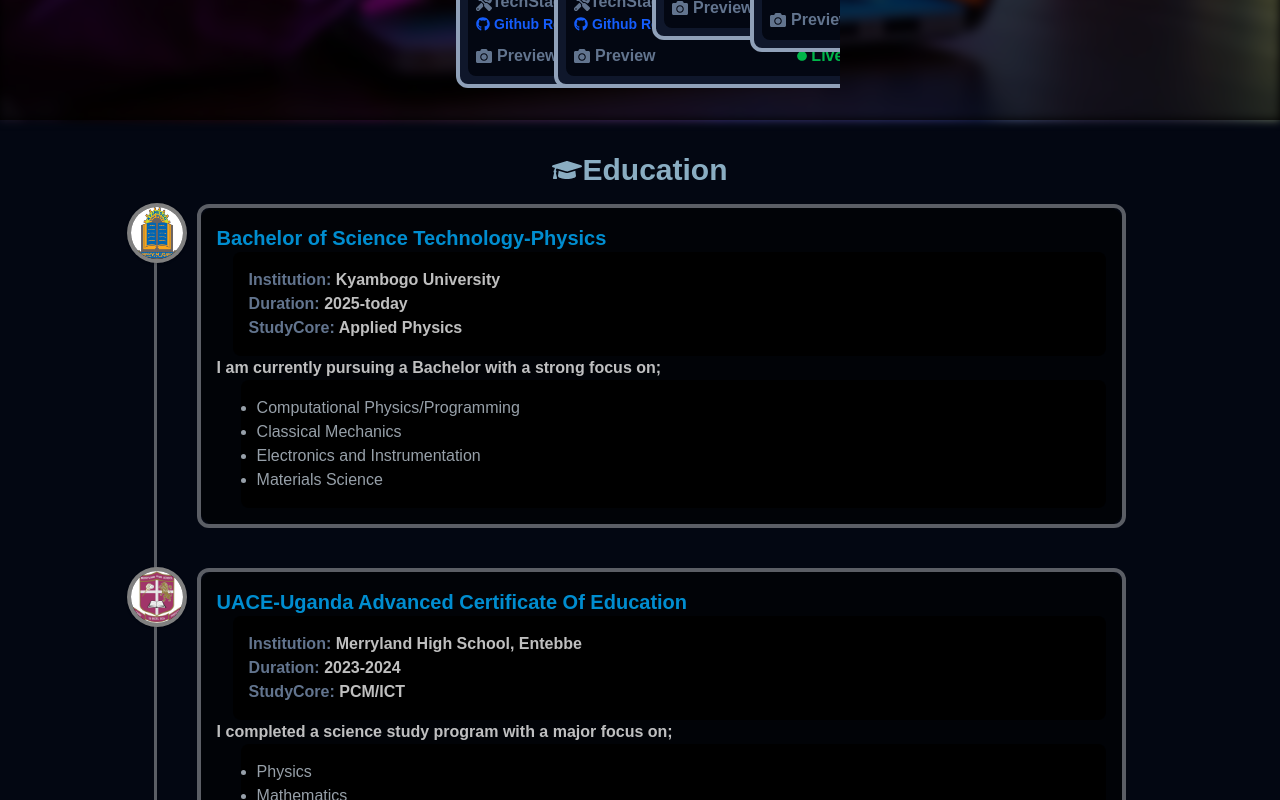
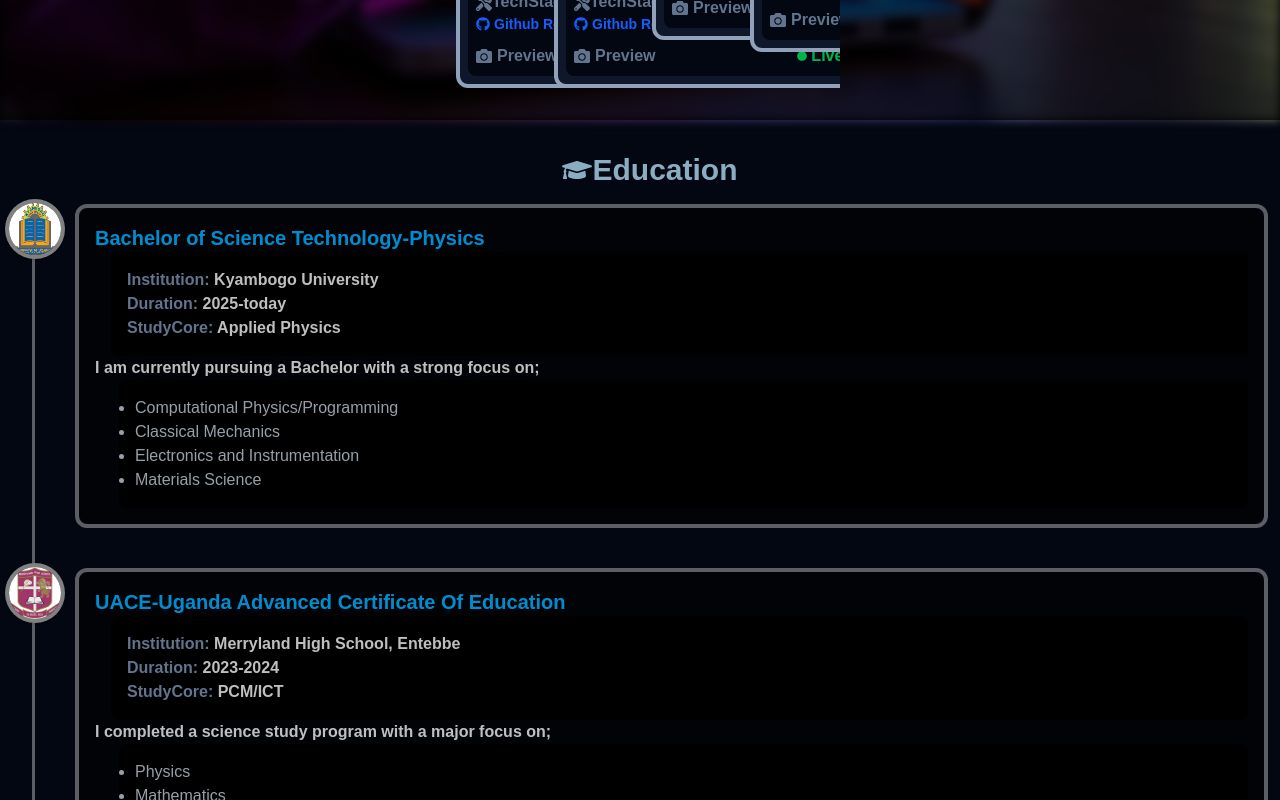
Before and after one commit to Thierry256-dev/Portfolio, a React (Vite) app: page / in a window 1280 px wide. Shown: the part 1860-2660 px from the top of the page. Built offline with nearby package versions, Linux system fonts and the light colour scheme.

Commit message:
Adding animations to education section

```diff
--- a/src/App.jsx
+++ b/src/App.jsx
@@ -24,6 +24,9 @@ function App() {
 
   const projectNavRef = useRef(null);
   const isProjectNavInView = useInView(projectNavRef, { once: true });
+
+  const eduRef = useRef(null);
+  const isEduInView = useInView(eduRef, { once: true });
 
   return (
     <>
@@ -57,6 +60,7 @@ function App() {
           ref={projectRef}
           initial={{ opacity: 0 }}
           animate={isProjectInView ? { opacity: 1 } : {}}
+          transition={{ duration: 1, ease: "easeInOut" }}
           className="flex items-center z-3 text-sky-200/75 pt-5 text-3xl"
         >
           <FaFolderOpen className="inline" />
@@ -68,6 +72,7 @@ function App() {
           ref={projectNavRef}
           initial={{ opacity: 0, y: 200 }}
           animate={isProjectNavInView ? { opacity: 1, y: 0 } : {}}
+          transition={{ duration: 1, ease: "easeInOut" }}
           className="flex sticky top-0 gap-10 px-8 py-4 z-3 bg-slate-950/75 rounded-full text-stone-300"
         >
           <NavLink
@@ -101,9 +106,15 @@ function App() {
       </section>
       <section
         id="education"
-        className="p-8 bg-gray-950 h-auto flex flex-col justify-center items-center"
+        className="pt-8 pl-8 pr-3 pb-8 bg-gray-950 h-auto flex flex-col justify-center items-center"
       >
-        <h1 className="flex items-center z-3 text-sky-200/75 pb-4 font-bold text-3xl">
+        <h1
+          ref={eduRef}
+          initial={{ opacity: 0, x: -200 }}
+          animate={isEduInView ? { opacity: 1, x: 0 } : {}}
+          transition={{ duration: 1, ease: "easeInOut" }}
+          className="flex items-center z-3 text-sky-200/75 pb-4 font-bold text-3xl"
+        >
           <FaGraduationCap className="inline" />
           Education
         </h1>
--- a/src/Componets/Education.jsx
+++ b/src/Componets/Education.jsx
@@ -4,7 +4,7 @@ import { educationData } from "./Education/EducationData";
 export default function Education() {
   return (
     <>
-      <div className="relative border-l-3 border-white/35 pl-10 space-y-10 h-auto w-[80%]">
+      <div className="relative border-l-3 border-white/35 pl-10 space-y-10 h-auto w-[100%]">
         {educationData.map((obj) => (
           <EducationCard
             key={obj.id}
--- a/src/Componets/Education/EducationCard.jsx
+++ b/src/Componets/Education/EducationCard.jsx
@@ -1,3 +1,6 @@
+import { motion, useInView } from "framer-motion";
+import { useRef } from "react";
+
 export default function EducationCard({
   achievement,
   institution,
@@ -7,13 +10,45 @@ export default function EducationCard({
   studyCore,
   emphasis,
 }) {
+  const cardRef = useRef(null);
+  const isEduCardInView = useInView(cardRef, { once: true });
+
+  const badgeRef = useRef(null);
+  const isBadgeInView = useInView(badgeRef, { once: true });
+
   return (
     <>
-      <div className="flex items-start gap-4 font-bold text-md text-white/75 border-4 border-white/35 rounded-xl">
-        <img
-          src={badge}
-          className="w-15 h-15 bg-black rounded-full border-4 border-white/50 shadow absolute left-0 translate-y-[-15%] translate-x-[-50%] mt-1"
-        />
+      <motion.img
+        ref={badgeRef}
+        initial={{ opacity: 0.5 }}
+        animate={isBadgeInView ? { opacity: 1 } : {}}
+        transition={{
+          duration: 1,
+          ease: "easeIn",
+        }}
+        src={badge}
+        className="w-15 h-15 bg-black rounded-full border-4 border-white/50 shadow absolute left-0 translate-y-[-15%] translate-x-[-50%] mt-1"
+      />
+      <motion.div
+        ref={cardRef}
+        initial={{
+          opacity: 0,
+          y: 200,
+        }}
+        animate={
+          isEduCardInView
+            ? {
+                opacity: 1,
+                y: 0,
+              }
+            : {}
+        }
+        transition={{
+          duration: 0.8,
+          ease: "easeInOut",
+        }}
+        className="flex items-start gap-4 font-bold text-md text-white/75 border-4 border-white/35 rounded-xl"
+      >
         <div className="bg-black/60 p-4 rounded-xl w-full gap-5">
           <h3 className="text-xl text-sky-500/85">{achievement}</h3>
           <ul className="ml-4 bg-black rounded-lg p-4">
@@ -39,7 +74,7 @@ export default function EducationCard({
             ))}
           </ul>
         </div>
-      </div>
+      </motion.div>
     </>
   );
 }
```
